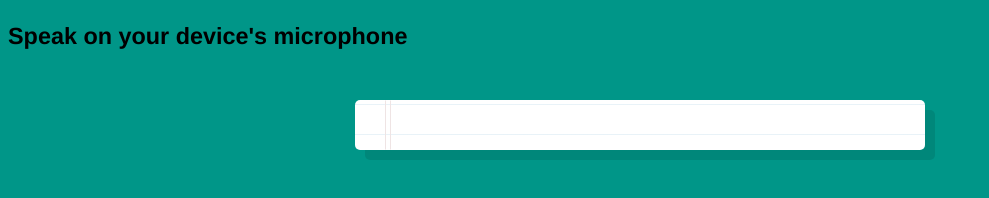
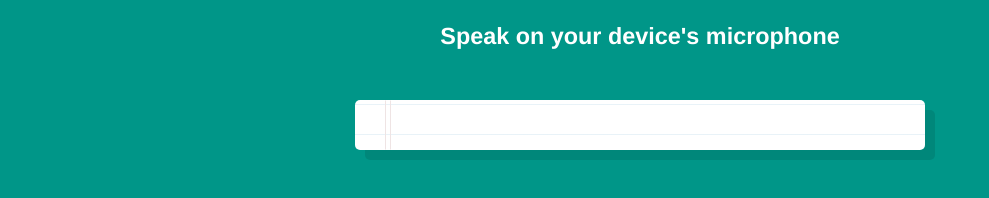
Before and after one commit to diegozwolf/Speech-detection, a website: page index.html in a window 1280 px wide. Shown: the whole page, without its empty margins (0-989 px from the left). Drawn offline with Linux system fonts and the light colour scheme.

Commit message:
add style to title

```diff
--- a/index.html
+++ b/index.html
@@ -6,7 +6,7 @@
 	<link rel="stylesheet" href="style.css">
 </head>
 <body>
-	<h3 style="color white">Speak on your device's microphone </h3>
+	<h3 style="color:white; text-align:center;">Speak on your device's microphone </h3>
 	<div class="words" contenteditable>
 
 	</div>
```
